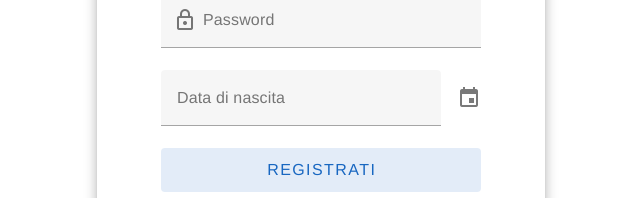
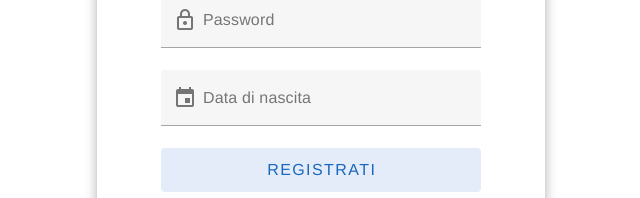
Before and after one commit to tribuSimo/DREAMDRIVE, a Vue app: page /registrazione in a window 1280 px wide. Shown: the part 436-634 px from the top of the page, without its empty margins (319-959 px from the left). Built offline with nearby package versions, Linux system fonts and the light colour scheme.

Commit message:
modificato lievemente lo stile della dialog

```diff
--- a/src/components/registrazione.vue
+++ b/src/components/registrazione.vue
@@ -14,7 +14,7 @@
             prepend-inner-icon="mdi-lock-outline"></v-text-field>
 
           <v-text-field v-model="dataNascita" label="Data di nascita" outlined required readonly
-            append-icon="mdi-calendar" @click="showDatePicker()"></v-text-field>
+            prepend-inner-icon="mdi-calendar" @click="showDatePicker()"></v-text-field>
 
           <v-dialog v-model="datePickerDialog" :max-width="dialogMaxWidth">
             <v-card>
@@ -60,7 +60,7 @@
           v => (v && v.length >= 8) || 'La password deve contenere almeno 8 caratteri',
         ],
         datePickerDialog: false,
-        dialogMaxWidth: 300,
+        dialogMaxWidth: 400,
       };
     },
     methods: {
```
